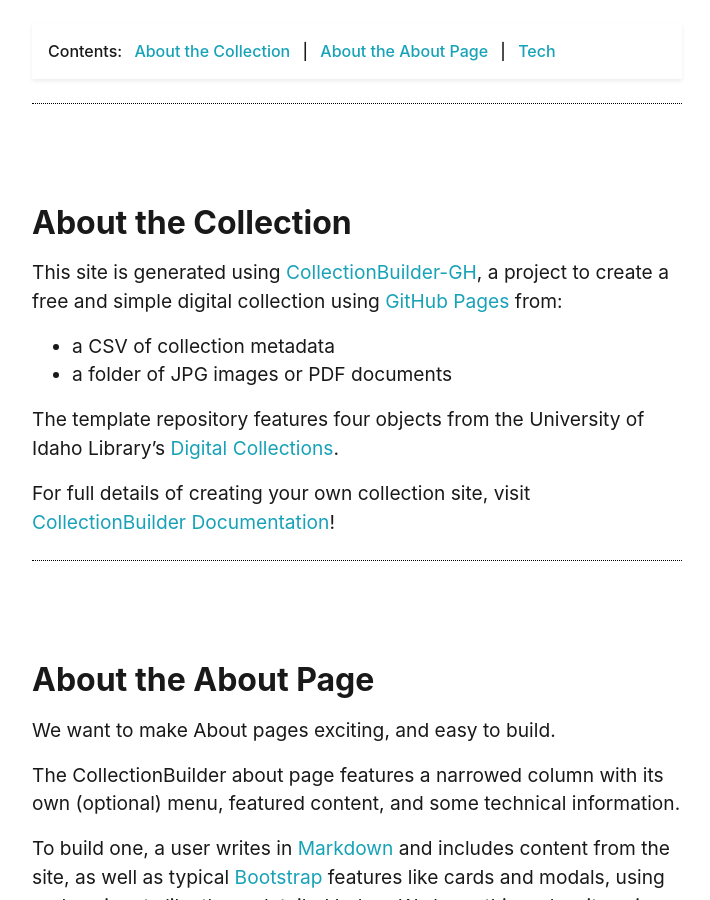
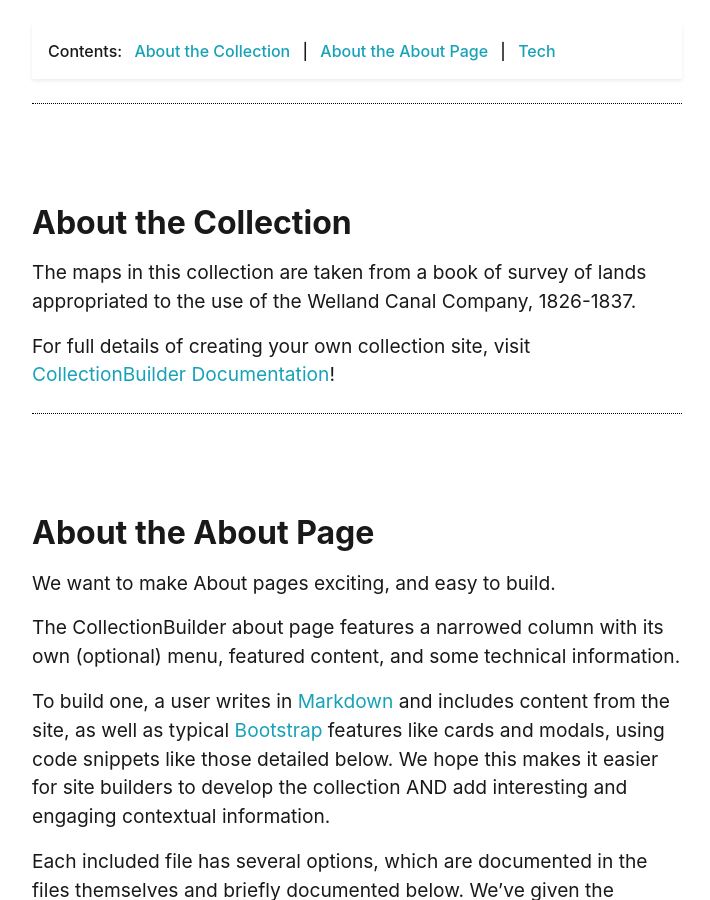
Before and after one commit to chantalcameron/Welland-Canal-Survey-Maps, a Jekyll site: the page built from pages/about.md, in a window 1280 px wide and 900 px high, scrolled down 469 px. Shown: the whole window, without its empty margins (283-993 px from the left). Built offline with Jekyll 4.4.1, drawn with Linux system fonts in a browser that asks for light colours.

Commit message:
Update about.md

```diff
--- a/pages/about.md
+++ b/pages/about.md
@@ -14,12 +14,8 @@
 
 ## About the Collection
 
-This site is generated using [CollectionBuilder-GH](https://collectionbuilding.github.io/gh/), a project to create a free and simple digital collection using [GitHub Pages](https://pages.github.com/) from:
-
-- a CSV of collection metadata
-- a folder of JPG images or PDF documents
-
-The template repository features four objects from the University of Idaho Library's [Digital Collections](https://www.lib.uidaho.edu/digital).
+The maps in this collection are taken from a book of survey of lands appropriated to the use of the
+ Welland Canal Company, 1826-1837.
 
 For full details of creating your own collection site, visit [CollectionBuilder Documentation](https://collectionbuilder.github.io/cb-docs/)!
 
```
